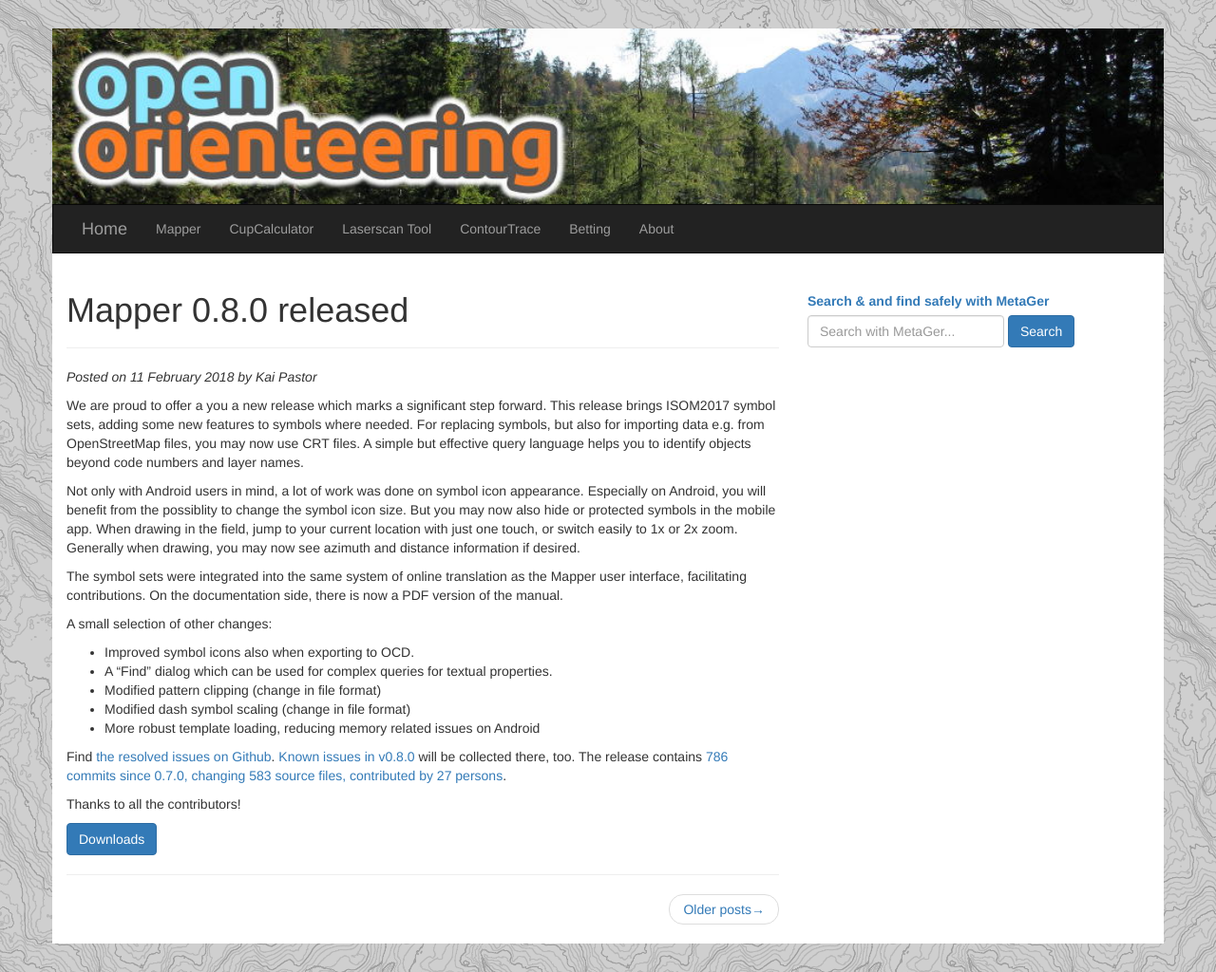
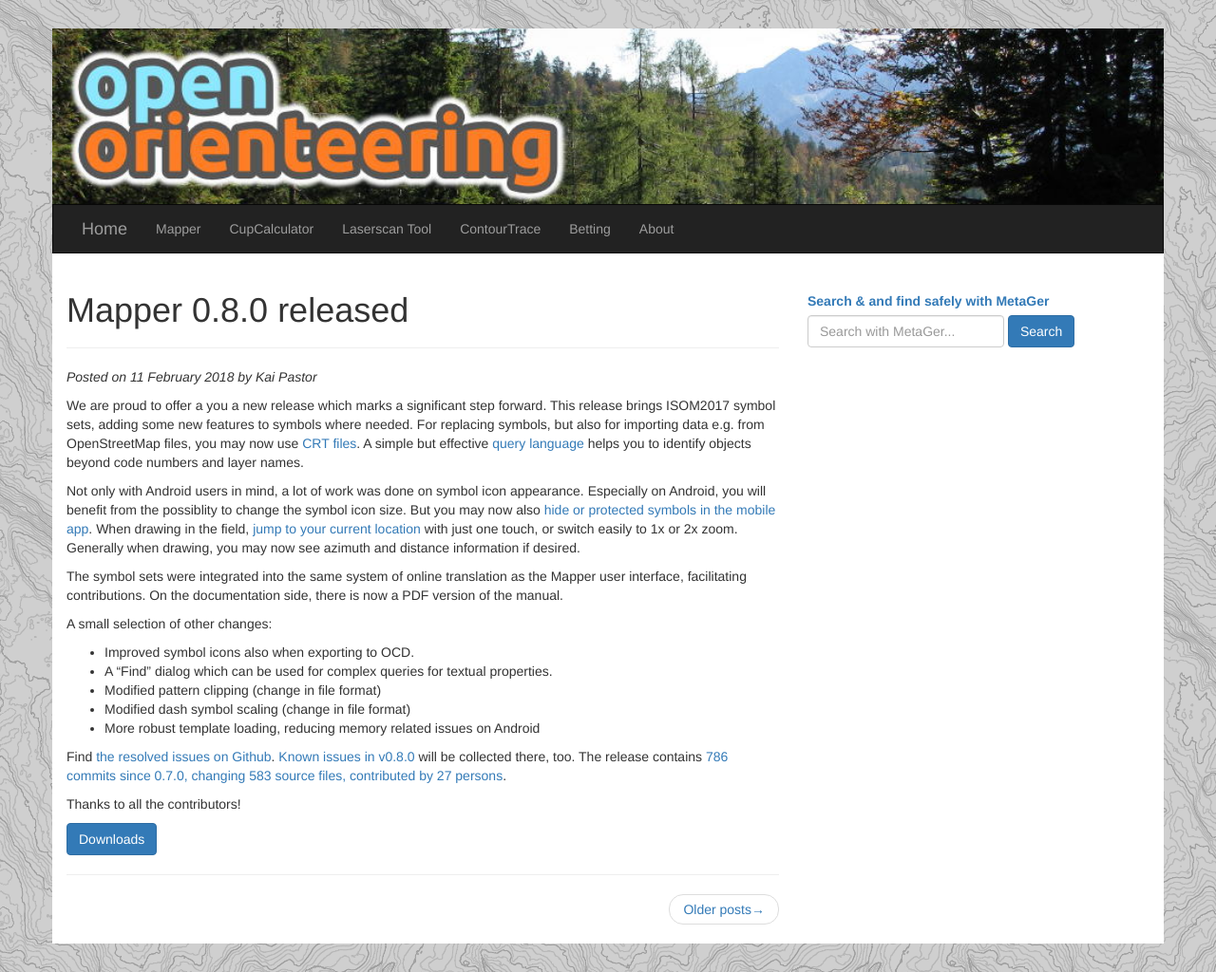
Before and after one commit to OpenOrienteering/OpenOrienteering.github.io, a Jekyll site: the page built from _posts/2018-02-11-mapper-v0.8.0-released.md, in a window 1280 px wide. Shown: the whole page at 95% size. Built offline with Jekyll 4.4.1, drawn with Linux system fonts in a browser that asks for light colours; part of the change alters nothing that is shown.

Commit message:
Update 2018-02-11-mapper-v0.8.0-released.md

```diff
--- a/_posts/2018-02-11-mapper-v0.8.0-released.md
+++ b/_posts/2018-02-11-mapper-v0.8.0-released.md
@@ -8,9 +8,9 @@ categories:
 - Releases
 ---
 
-We are proud to offer a you a new release which marks a significant step forward. This release brings ISOM2017 symbol sets, adding some new features to symbols where needed. For replacing symbols, but also for importing data e.g. from OpenStreetMap files, you may now use CRT files. A simple but effective query language helps you to identify objects beyond code numbers and layer names.
+We are proud to offer a you a new release which marks a significant step forward. This release brings ISOM2017 symbol sets, adding some new features to symbols where needed. For replacing symbols, but also for importing data e.g. from OpenStreetMap files, you may now use [CRT files](http://www.openorienteering.org/mapper-manual/pages/crt_files.html). A simple but effective [query language](http://www.openorienteering.org/mapper-manual/pages/find_objects.html#advanced-query-language) helps you to identify objects beyond code numbers and layer names.
 
-Not only with Android users in mind, a lot of work was done on symbol icon appearance. Especially on Android, you will benefit from the possiblity to change the symbol icon size. But you may now also hide or protected symbols in the mobile app. When drawing in the field, jump to your current location with just one touch, or switch easily to 1x or 2x zoom. Generally when drawing, you may now see azimuth and distance information if desired.
+Not only with Android users in mind, a lot of work was done on symbol icon appearance. Especially on Android, you will benefit from the possiblity to change the symbol icon size. But you may now also [hide or protected symbols in the mobile app](http://www.openorienteering.org/mapper-manual/pages/android-app.html#symbol-selector). When drawing in the field, [jump to your current location](http://www.openorienteering.org/mapper-manual/pages/android-app.html#-move-to-location) with just one touch, or switch easily to 1x or 2x zoom. Generally when drawing, you may now see azimuth and distance information if desired.
 
 The symbol sets were integrated into the same system of online translation as the Mapper user interface, facilitating contributions. On the documentation side, there is now a PDF version of the manual.
 
```
